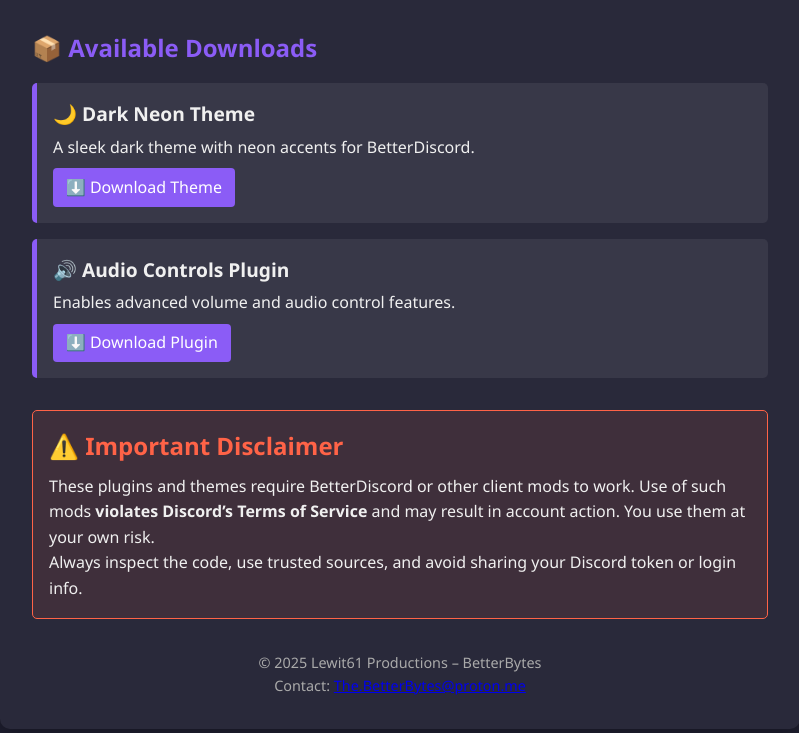
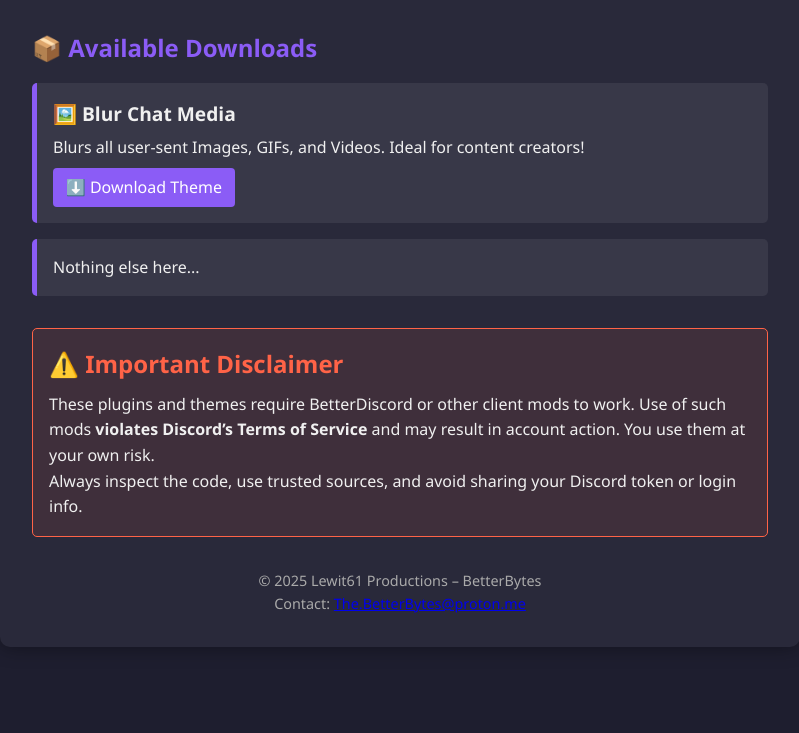
Before and after one commit to Lewit61/BetterBytes.github.io, a plain HTML site: page index.html in a window 1280 px wide. Shown: the part 157-890 px from the top of the page, without its empty margins (240-1039 px from the left). After the commit the page ends 836 px from the top, so only its background shows below. Drawn offline with Linux system fonts and the light colour scheme.

Commit message:
Update index.html

```diff
--- a/index.html
+++ b/index.html
@@ -17,15 +17,13 @@
       <h2>📦 Available Downloads</h2>
 
       <div class="item">
-        <h3>🌙 Dark Neon Theme</h3>
-        <p>A sleek dark theme with neon accents for BetterDiscord.</p>
-        <a href="themes/dark-neon.theme.css" download>⬇️ Download Theme</a>
+        <h3>🖼️ Blur Chat Media</h3>
+        <p>Blurs all user-sent Images, GIFs, and Videos. Ideal for content creators!</p>
+        <a href="themes/Attachment Blur.theme.css" download>⬇️ Download Theme</a>
       </div>
 
       <div class="item">
-        <h3>🔊 Audio Controls Plugin</h3>
-        <p>Enables advanced volume and audio control features.</p>
-        <a href="plugins/audio-controls.plugin.js" download>⬇️ Download Plugin</a>
+        <p>Nothing else here...</p>
       </div>
     </section>
 
```
